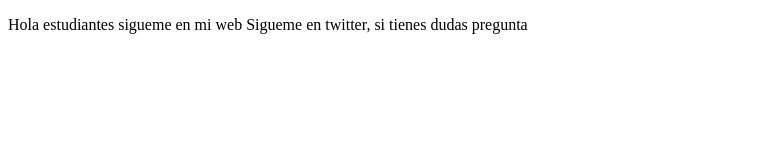
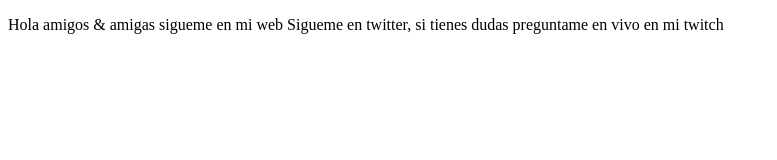
Before and after one commit to jennsan3112/proyectoDemoCursoPrework, a plain HTML site: page index.html in a window 1280 px wide. Shown: the whole page, without its empty margins (0-777 px from the left). Drawn offline with Linux system fonts and the light colour scheme.

Commit message:
cambios agregados sitio de twitch

```diff
--- a/index.html
+++ b/index.html
@@ -8,8 +8,8 @@
 </head>
 <body>
     <p>
-        Hola estudiantes sigueme en mi web
-        Sigueme en twitter, si tienes dudas pregunta
+        Hola amigos & amigas sigueme en mi web
+        Sigueme en twitter, si tienes dudas preguntame en vivo en mi twitch
     </p>
 </body>
 </html>
```
Also changed, not shown: 1 other file.
